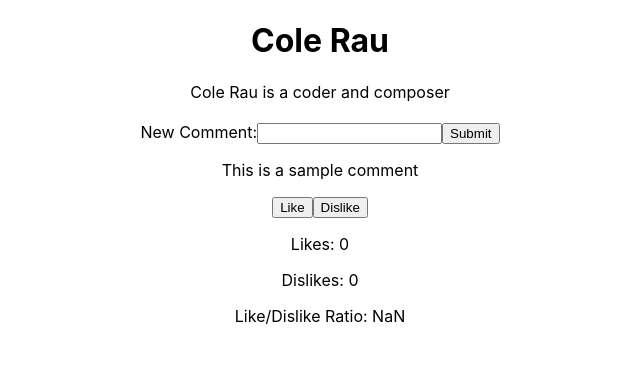
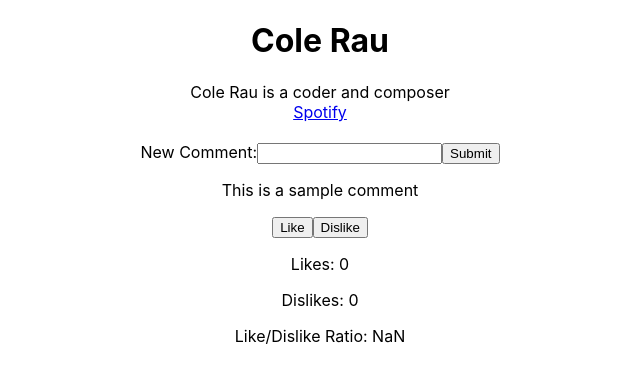
Before and after one commit to colerau/personal-website, a React (Create React App) app: page / in a window 1280 px wide. Shown: the top 382 px of the page, without its empty margins (320-960 px from the left). Built offline with nearby package versions, Linux system fonts and the light colour scheme.

Commit message:
added spotify link

```diff
--- a/src/App.js
+++ b/src/App.js
@@ -2,12 +2,15 @@ import './App.css';
 import Like from './components/Like.js'
 import CommentForm from './components/CommentForm.js'
 import About from './components/About.js'
+import NavBar from './components/NavBar.js'
 
 const App = () => {
   return (
     <div className="App">
       <h1>Cole Rau</h1>
       <About />
+      <br />
+      <NavBar />
       <CommentForm />
       <p>This is a sample comment</p>
       <Like />
--- /dev/null
+++ b/src/components/NavBar.js
@@ -0,0 +1,9 @@
+function NavBar(props) {
+  return (
+    <>
+      <a href="https://open.spotify.com/artist/2Kpxy0Nc8cDbZF0gbahaQM" target="_blank" rel="noreferrer nofollow" alt="Spotify">Spotify</a>
+    </>
+  )
+}
+
+export default NavBar
```
Also changed, not shown: 1 other file (tests, documents, lock files or other folders).
